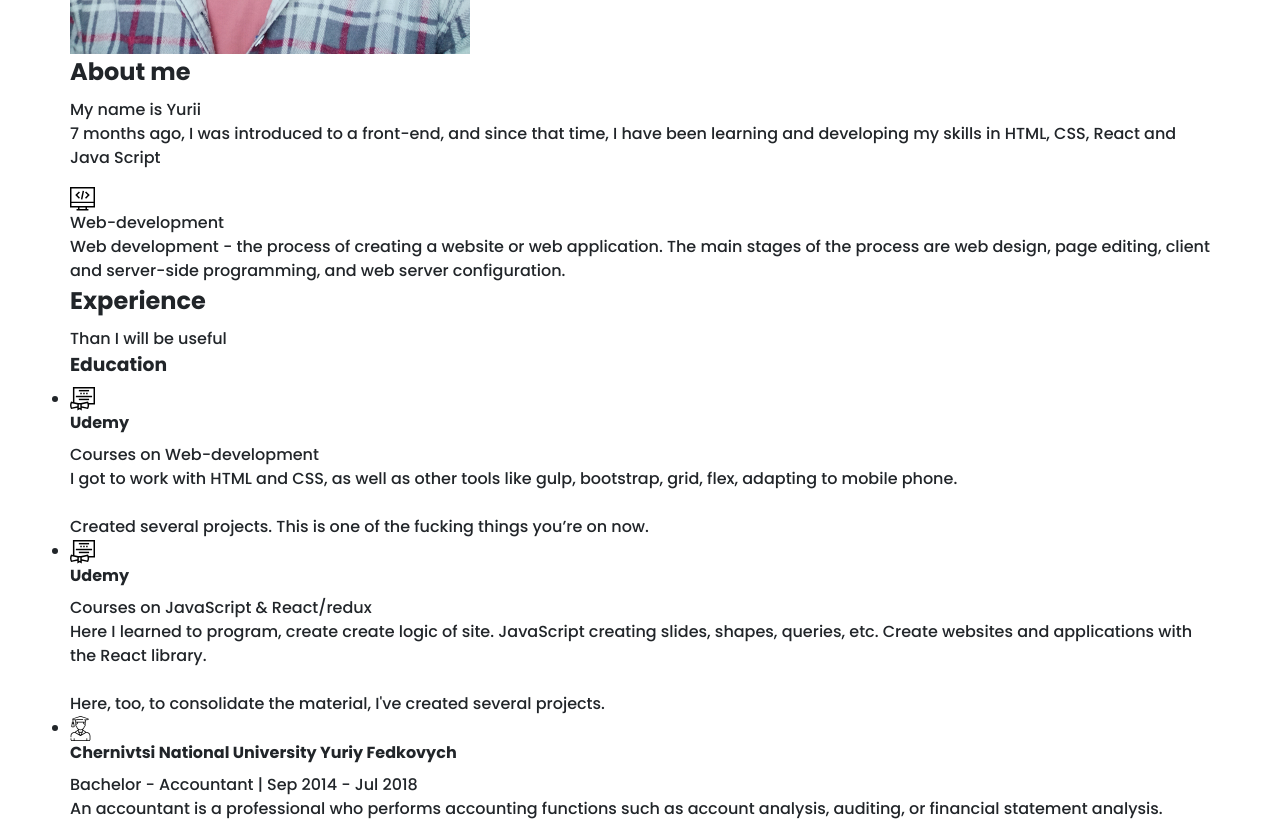
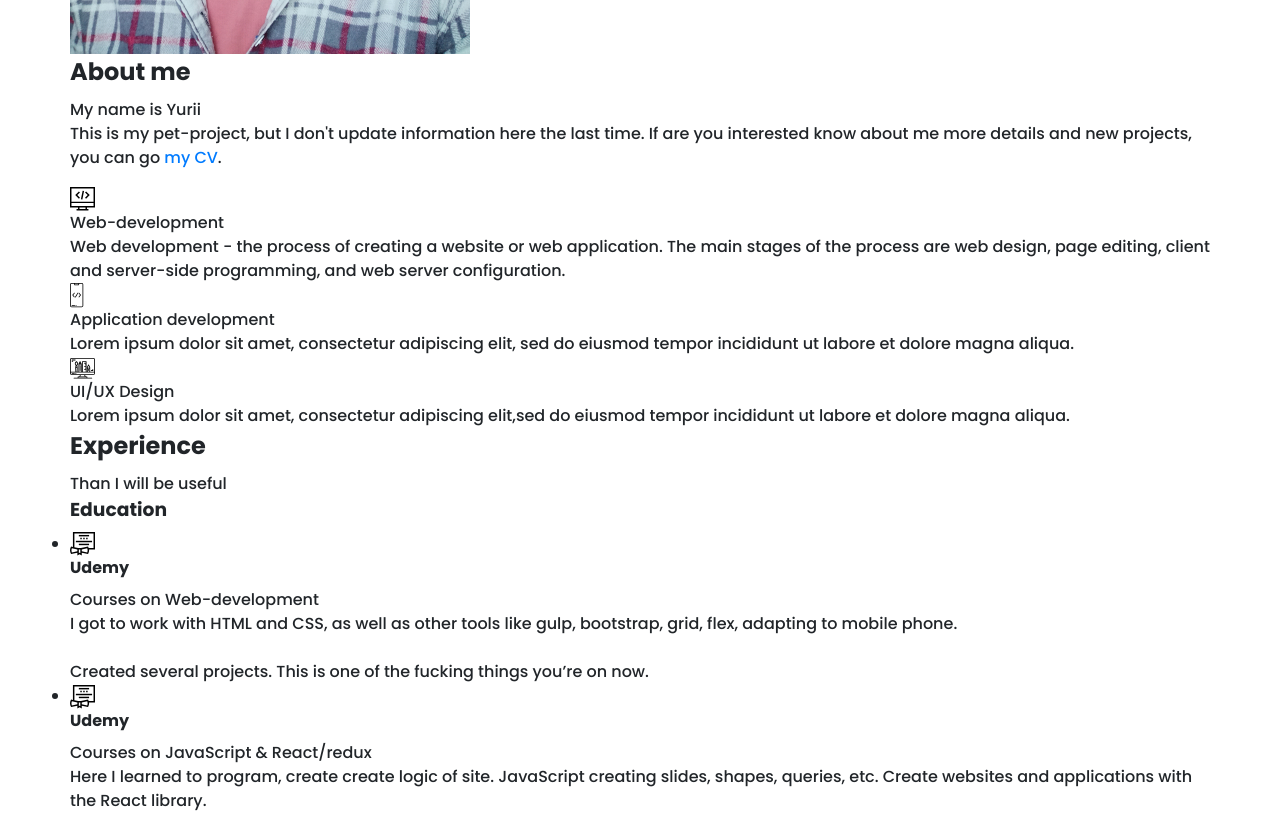
Before and after one commit to Yurii108/pf, a website: page src/index.html in a window 1280 px wide. Shown: the part 900-1734 px from the top of the page. Drawn offline with Linux system fonts and the light colour scheme.

Commit message:
updated in-tion about me

```diff
--- a/src/index.html
+++ b/src/index.html
@@ -139,9 +139,8 @@
                     <h2 class="title_fs-16 myself__sub">About me</h2>
                     <div class="title title_fs-36">My name is Yurii</div>
                     <div class="myself__divider"></div>
-                    <p class="myself__descr">7 months ago, I was introduced to a front-end, and since that time, I have
-                        been learning and
-                        developing my skills in HTML, CSS, React and Java Script</p>
+                    <p class="myself__descr">This is my pet-project, but I don't update information here the last time. If are you interested know  about me more details and new projects, you can go <a href="https://drive.google.com/file/d/1W_A1-Vb2RX-onAl-GP7DMZCX_BsyRzu8/view">my CV</a>.
+                    </p>
                 </div>
                 <div class="myself__skills">
                     <div class="myself__skills_item">
@@ -155,7 +154,7 @@
                                 server-side programming, and web server configuration.</div>
                         </div>
                     </div>
-                    <!-- <div class="myself__skills_item">
+                    <div class="myself__skills_item">
                         <div class="myself__skills_icons">
                             <img src="icons/about_me/mobile_dev.svg" alt="mobile_dev">
                         </div>
@@ -174,7 +173,7 @@
                             <div class="myself__skills_descr">Lorem ipsum dolor sit amet, consectetur adipiscing
                                 elit,sed do eiusmod tempor incididunt ut labore et dolore magna aliqua.</div>
                         </div>
-                    </div> -->
+                    </div>
                 </div>
             </div>
         </div>
@@ -410,7 +409,7 @@
                 <a href="https://yurii108.github.io/pf/dist/" class="portfolio__item">
                     <img src="img/works/ipad.jpg" alt="ipad">
                 </a>
-                <a href="https://marvel-s.herokuapp.com/" class="portfolio__item horizontal">
+                <a href="https://marvel-s.vercel.app" class="portfolio__item horizontal">
                     <img src="img/works/marvel.png" alt="marvel">
                 </a>
             </div>
```
Also changed, not shown: dist/index.html.
